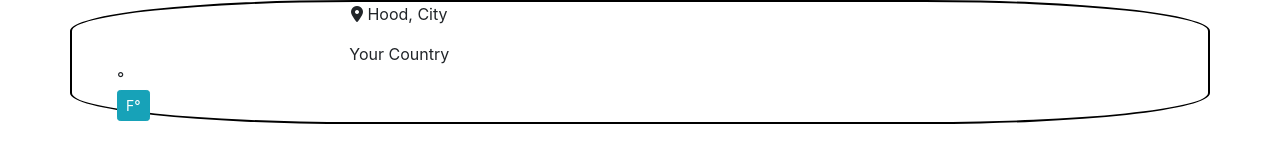
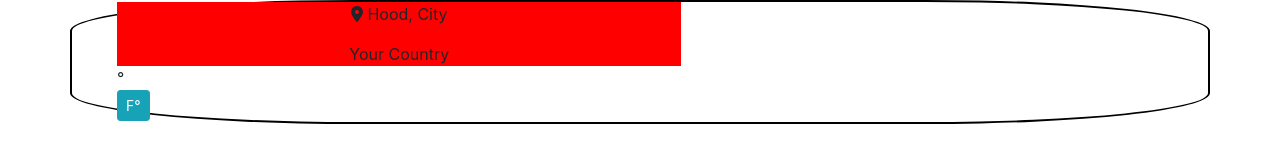
Before and after one commit to BenThom21/FCC-Front-End, a website: page localWeather/site/localWeather.html in a window 1280 px wide. Drawn offline with nearby package versions, Linux system fonts and the light colour scheme; some packages are replaced by stand-ins of ours.

Commit message:
forgot to say gulp sass

```diff
--- a/localWeather/site/CSS/style.scss
+++ b/localWeather/site/CSS/style.scss
@@ -6,12 +6,11 @@
 
 .location {
     text-align: center;
+    background-color: red;
 }
 
 .wi {
     font-size: 3rem;
-    // display: flex;
-    // align-items: center;
     text-align: center;
 }
 
```
Also changed, not shown: localWeather/site/CSS/style.css.
